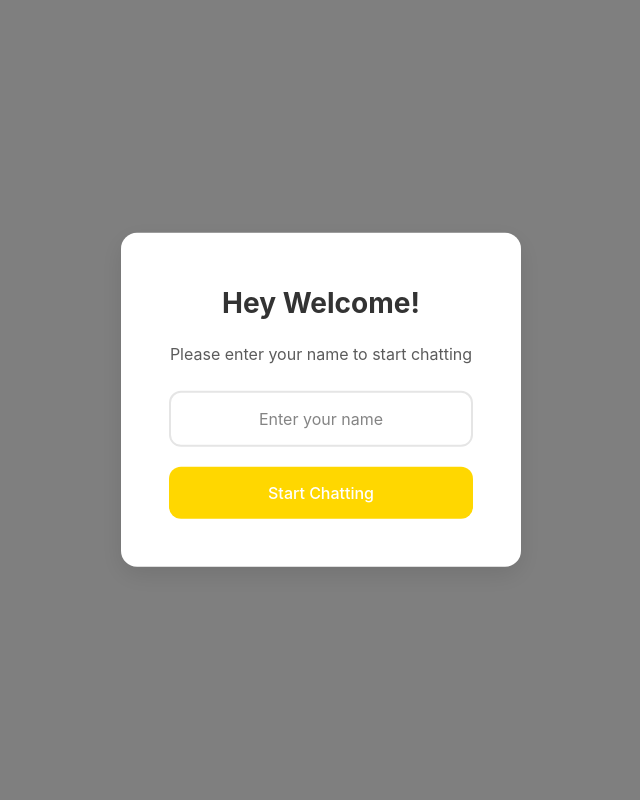
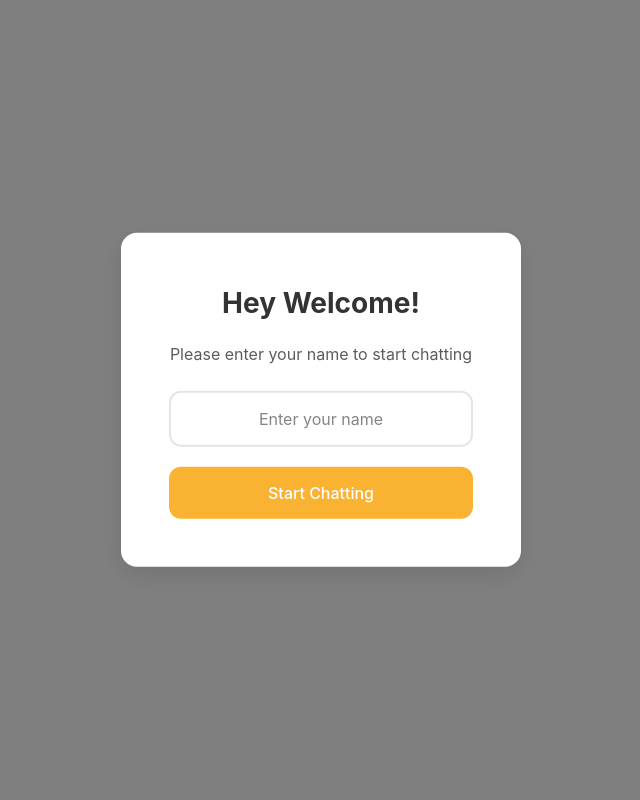
Before and after one commit to Pavantext/NutriMood, a Flask app: page / in a window 1280 px wide. Shown: the whole page, without its empty margins (319-959 px from the left). Run offline with Flask 3, Linux system fonts and the light colour scheme.

Commit message:
fixed the color

```diff
--- a/static/styles.css
+++ b/static/styles.css
@@ -666,7 +666,7 @@ body {
 
 .login-button {
     padding: 1rem;
-    background-color: var(--primary-color);
+    background-color: #F9B231;
     color: white;
     border: none;
     border-radius: 12px;
```
